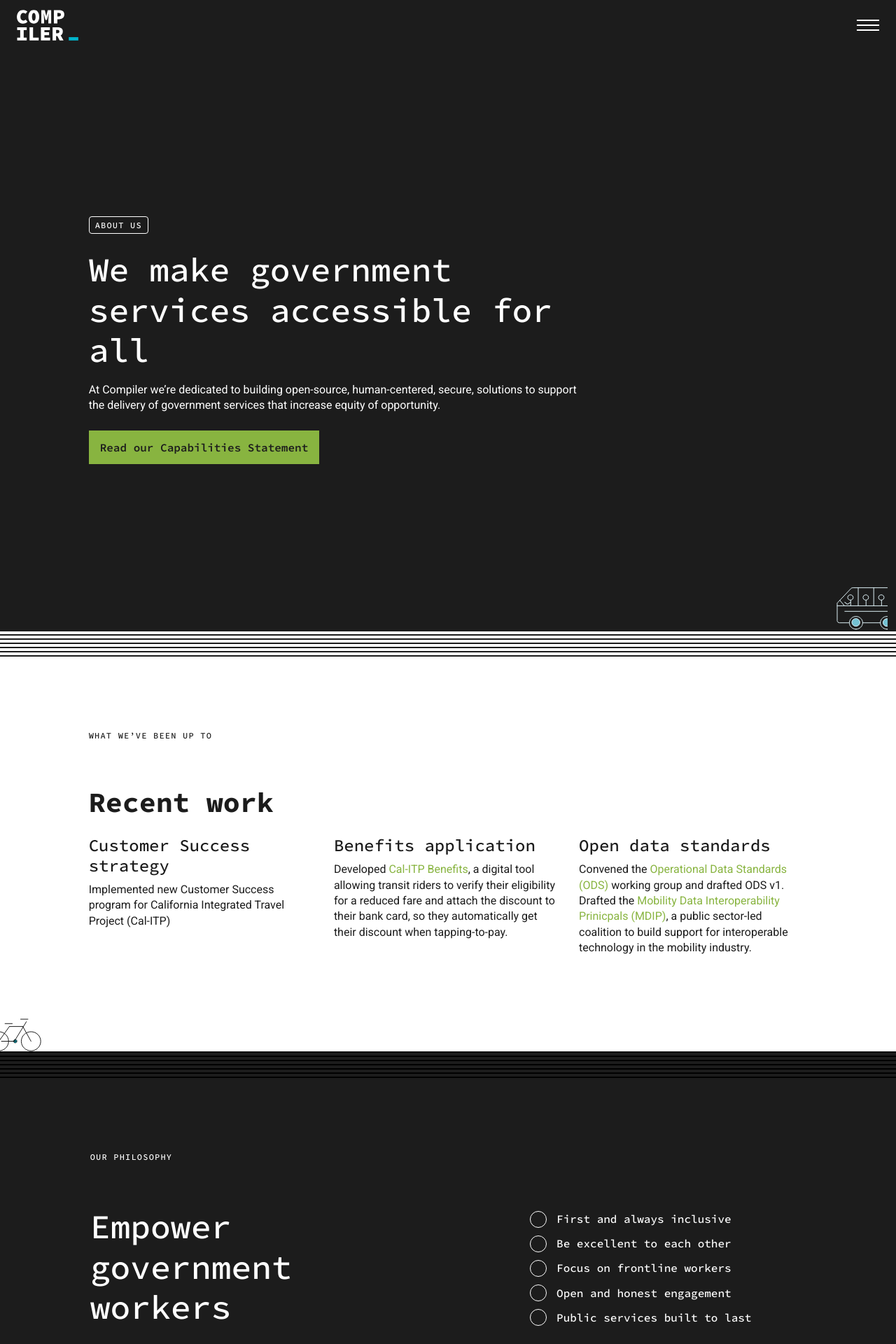
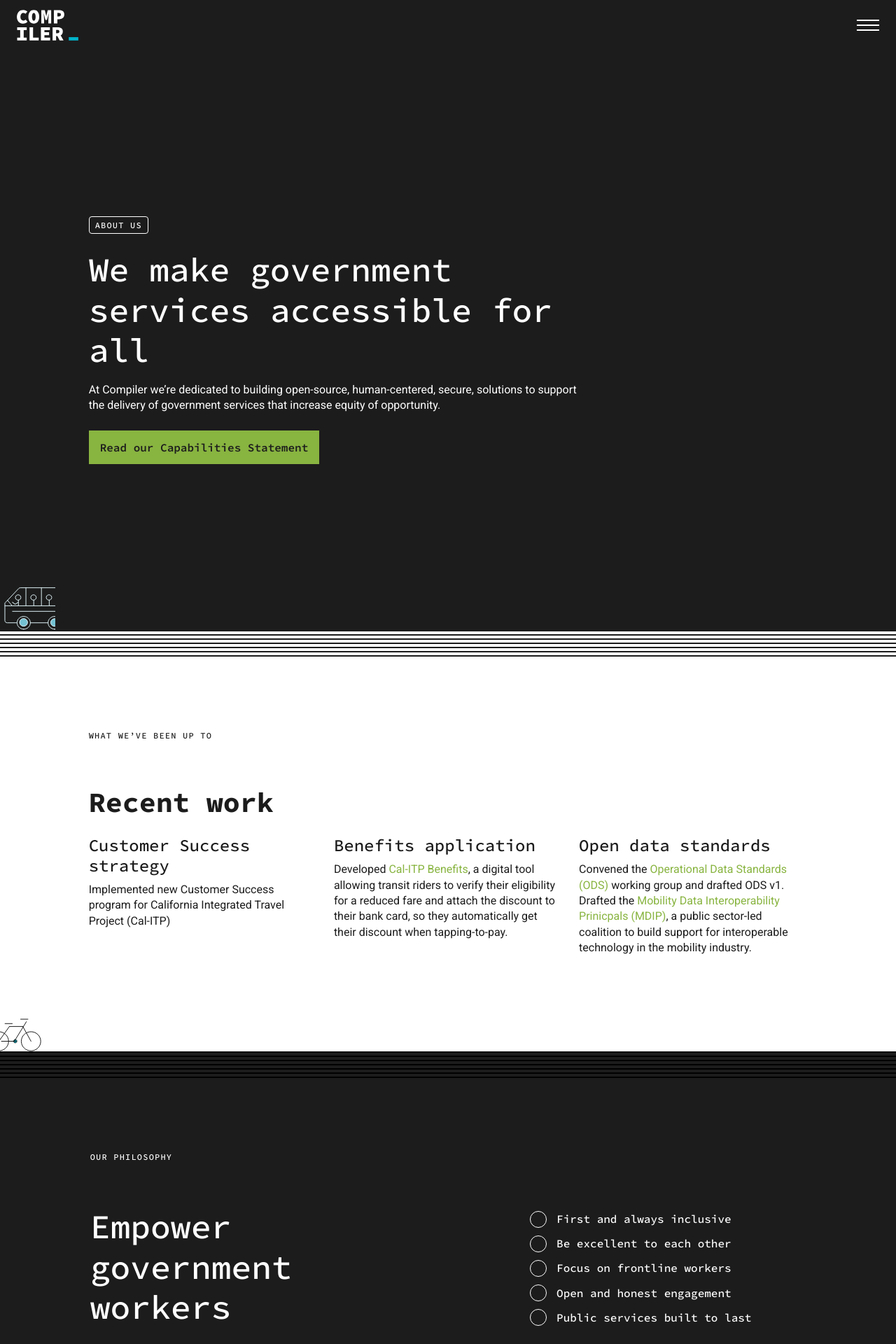
Before and after one commit to compilerla/compiler.la, a Jekyll site: the page built from about.html, in a window 1280 px wide. Shown: the top 1920 px of the page at 70% size. Built offline with Jekyll 4.4.1, drawn with Linux system fonts in a browser that asks for light colours.

Commit message:
feat(about): first pass @ bus animation

```diff
--- a/about.html
+++ b/about.html
@@ -11,7 +11,9 @@
             <p class="mb-4 text-white">At Compiler we’re dedicated to building open-source, human-centered, secure, solutions to support the delivery of government services that increase equity of opportunity.</p>
             <a class="btn btn-primary" target="_blank" href="/capabilities">Read our Capabilities Statement</a>
         </div>
-        <img class="position-absolute bottom-0 end-0" alt="Illustration of a bus" src="/assets/illustrations/bus.svg">
+        <span class="animate-bus">
+            <img class="position-absolute bottom-0 end-0 animate-bus" alt="Illustration of a bus" src="/assets/illustrations/bus.svg">
+        </span>
     </div>
 </div>
 
--- a/styles/base.css
+++ b/styles/base.css
@@ -340,3 +340,40 @@
     list-style: none;
     margin: 0;
 }
+
+/* About */
+
+@-webkit-keyframes move
+{
+    from {
+        right: 0;
+    }
+    to {
+        right: 95%;
+    }
+}
+@keyframes move
+{
+    from {
+        right: 0;
+    }
+    to {
+        right: 95%;
+    }
+}
+
+.animate-bus {
+    right: 95%;
+    bottom: 0;
+    position: absolute;
+    -webkit-animation: move 5s;
+    animation: move 5s;
+}
+
+.animate-bus img {
+    -webkit-transition: all 1s ease-in-out;
+    -moz-transition: all 1s ease-in-out;
+    -o-transition: all 1s ease-in-out;
+    -ms-transition: all 1s ease-in-out;
+    transition-duration: 1s;
+}
```
